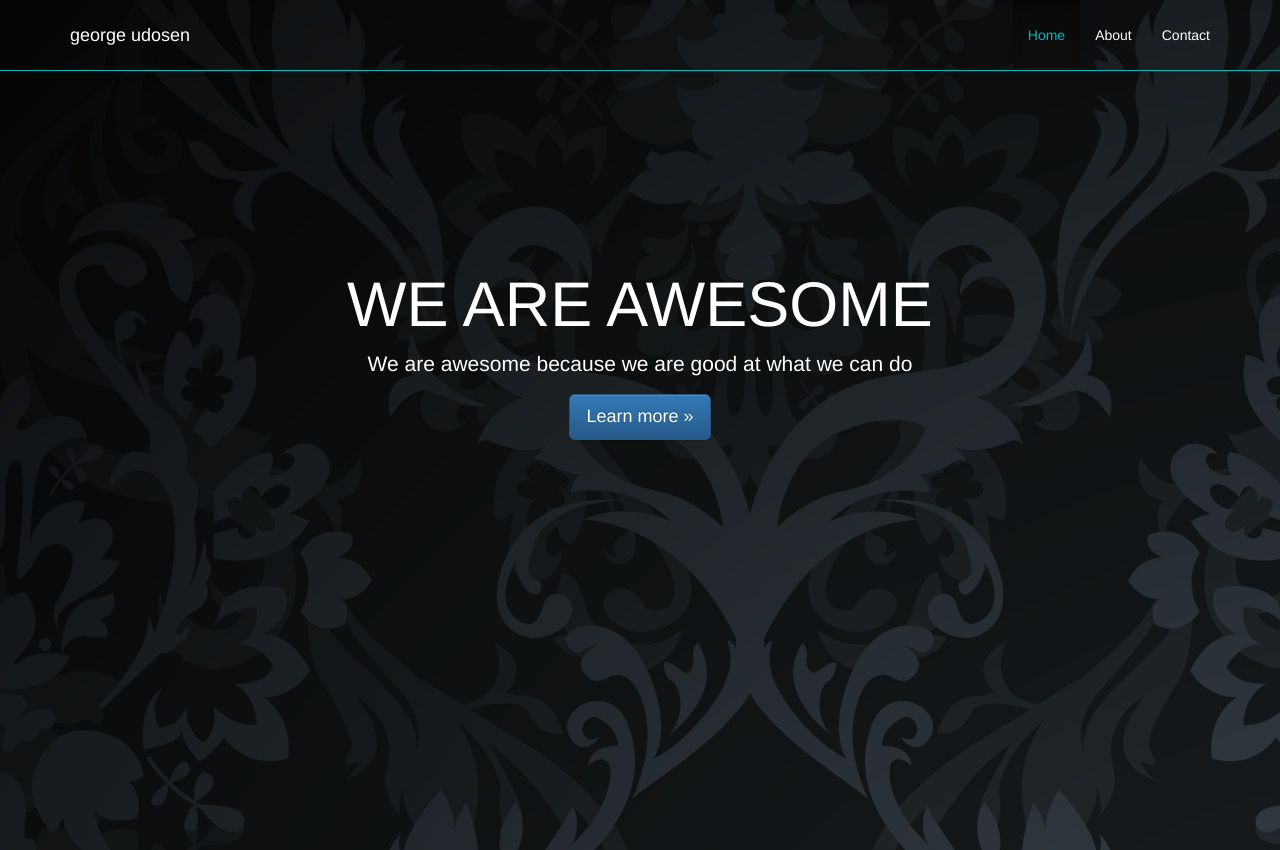
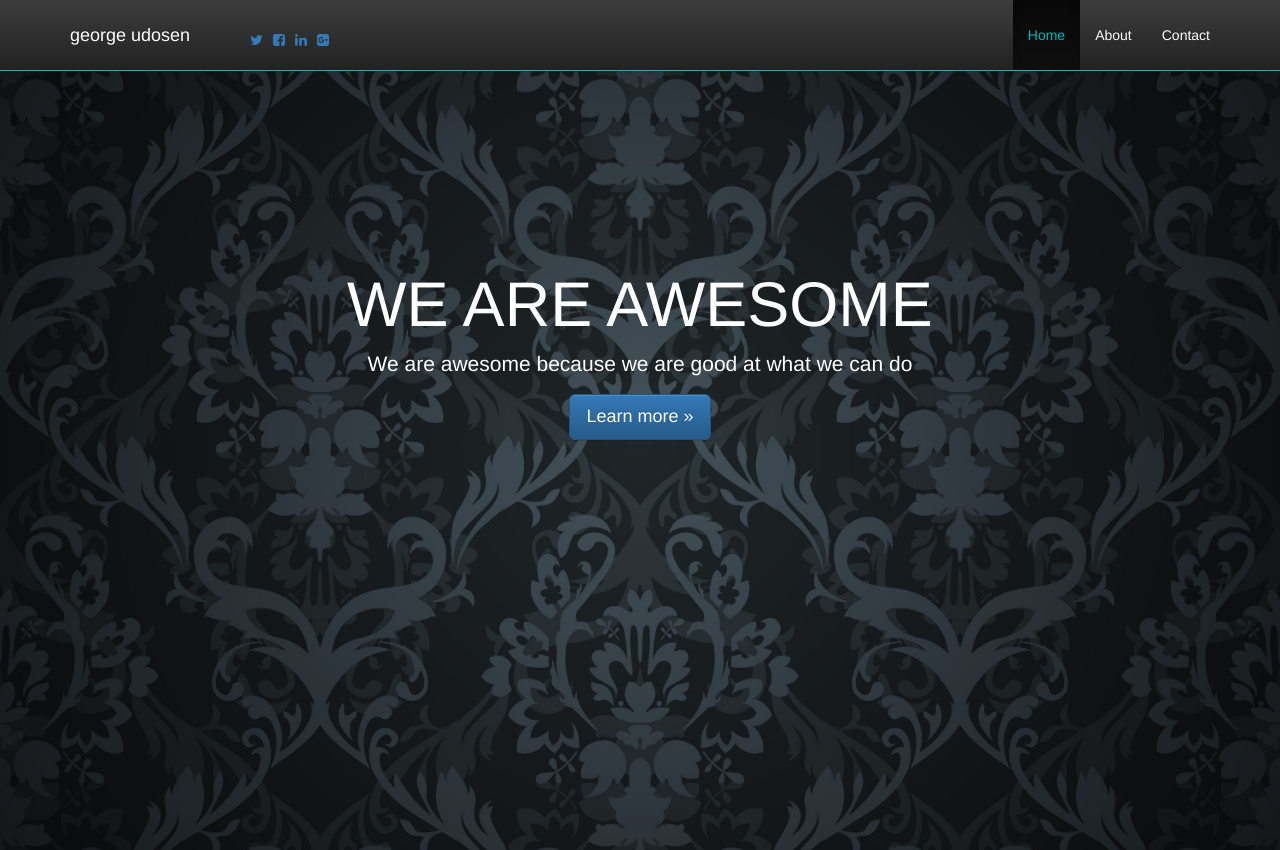
Before and after one commit to udoyen/personalsite-2016-initializer-bootstrap, a plain HTML site: page public_html/index.html in a window 1280 px wide. Shown: the top 850 px of the page. Drawn offline with nearby package versions, Linux system fonts and the light colour scheme.

Commit message:
image style updated

```diff
--- a/public_html/index.html
+++ b/public_html/index.html
@@ -12,6 +12,7 @@
         <link rel="apple-touch-icon" href="apple-touch-icon.png">
 
         <link rel="stylesheet" href="css/bootstrap.min.css">
+        <link rel="stylesheet" href="fonts/font-awesome/css/font-awesome.min.css">
         <style>
             body {
                 padding-top: 50px;
@@ -75,16 +76,40 @@
 
             #landing-view{
                 background-image: url('img/landing.jpg');
+                background-position: center !important;
+                background-size: cover;
                 padding-top: 200px;
                 color: #ffffff;
             }
 
-            .navbar-inner, .navbar-inverse, .navbar-fixed-top{
+            /*.navbar-inner, .navbar-inverse, .navbar-fixed-top{
                 background-image: url('img/landing.jpg') !important;
-            }
+            }*/
 
             .navbar-static-top, .navbar-fixed-top, .navbar-fixed-bottom {
                 border-bottom-color: #00BAB8 !important;
+            }
+
+            /* Social Media Styling*/
+            .social-media {
+                list-style: none;
+                text-align: right;
+            }
+
+            .media-icon-container{
+                text-align: left;
+                display: inline-block;
+                padding-top: 25px;
+            }
+
+            .media-icon-container ul li{
+                float: left;
+                padding: 5px 0px;
+                margin: 0px 5px;
+            }
+
+            .nav-social-btn{
+
             }
         </style>
         <link rel="stylesheet" href="css/bootstrap-theme.min.css">
@@ -106,6 +131,18 @@
                         <span class="icon-bar"></span>
                     </button>
                     <a class="navbar-brand" href="#">george udosen</a>
+                    <div class="media-icon-container">
+                        <ul class="social-media">
+                            <li><a class="nav-social-btn twitter-icon" title="Twitter" href="https://twitter.com/udoyen" target="_blank"><i class="fa fa-twitter"></i></a></li>
+
+                            <li><a class="nav-social-btn facebook-icon" title="Facebook" href="https://facebook.com/udoyenface" target="_blank"><i class="fa fa-facebook-square"></i></a></li>
+
+
+                            <li><a class="nav-social-btn linkedin-icon" title="LinkedIn" href="http://www.linkedin.com/in/georgeudosen" target="_blank"><i class="fa fa-linkedin"></i></a></li>
+
+                            <li><a class="nav-social-btn google-icon" title="Google+" href="https://plus.google.com/u/0/" target="_blank"><i class="fa fa-google-plus-square"></i></a></li>
+                        </ul>
+                    </div>
                 </div>
                 <div id="navbar" class="navbar-collapse collapse">
                     <ul class="nav navbar-nav navbar-right">
```
